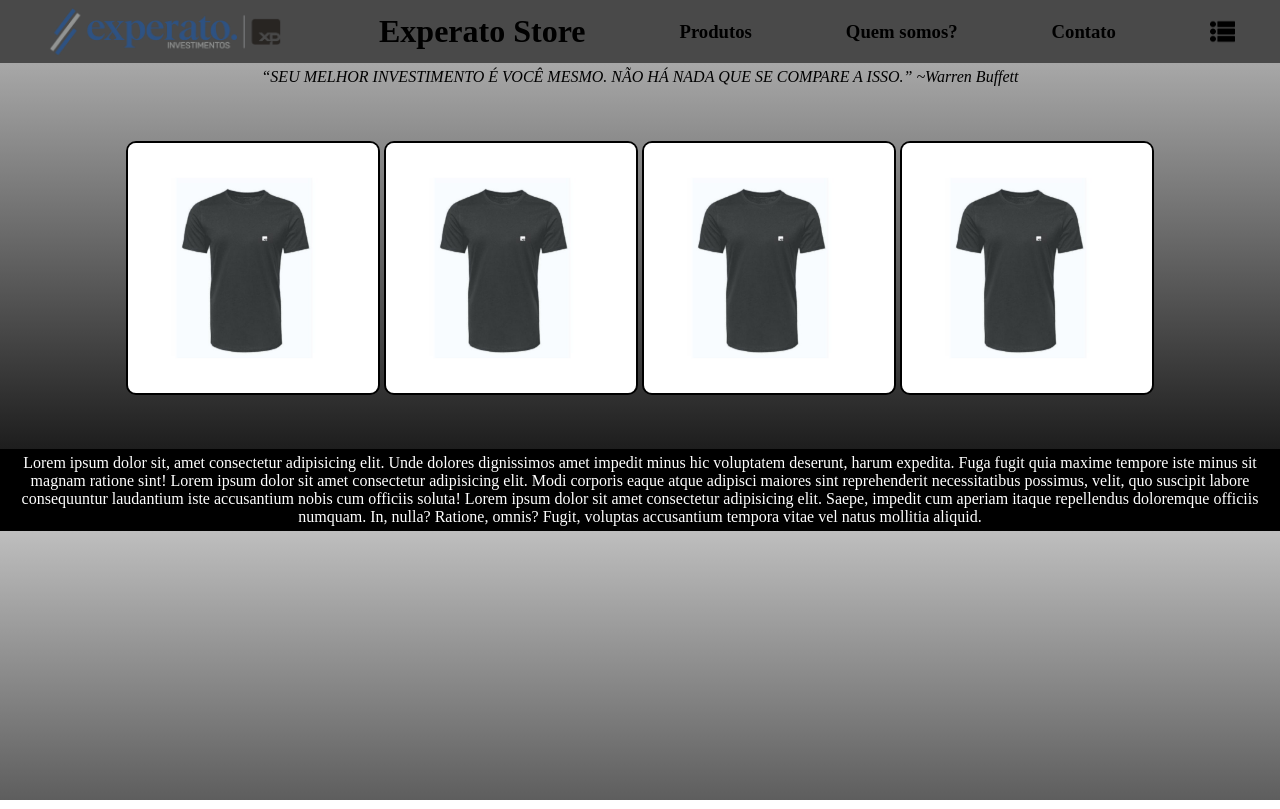
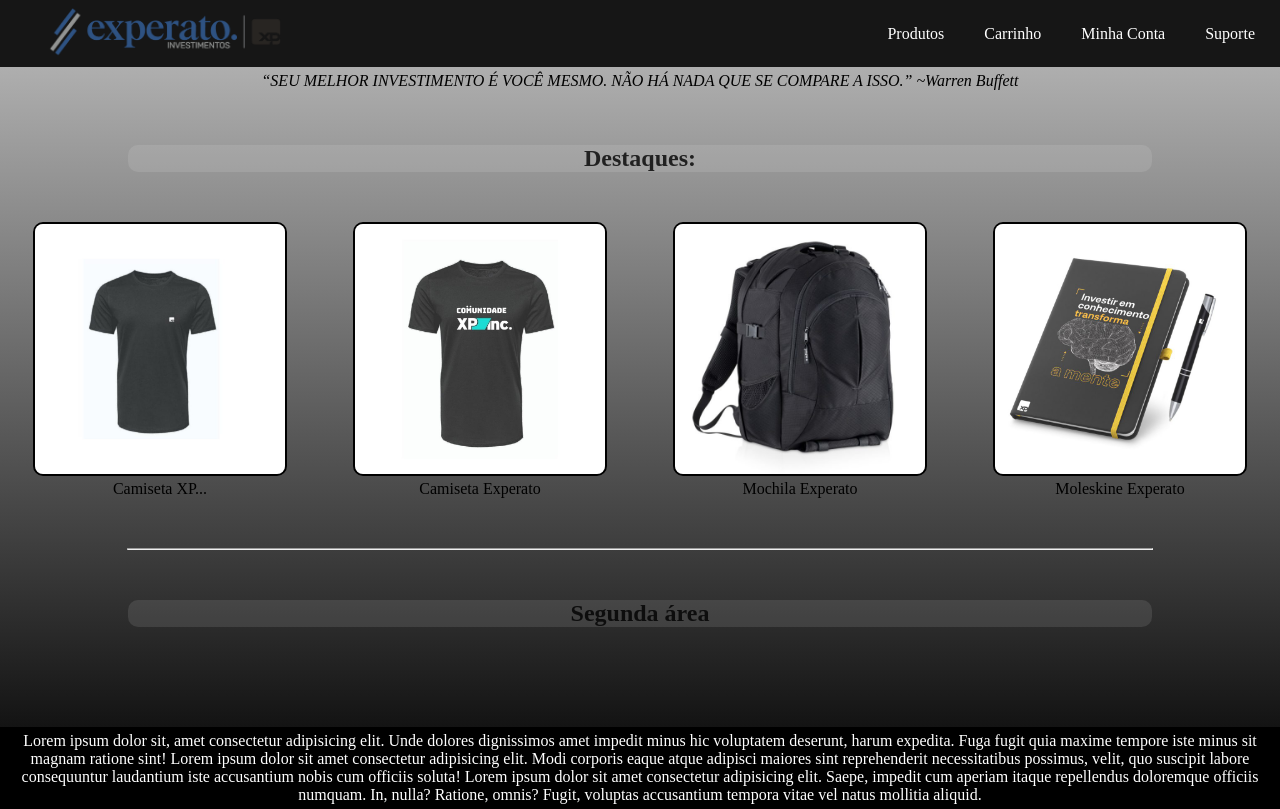
Before and after one commit to pedrodespessel/experato-store, a plain HTML site: page index.html in a window 1280 px wide. Drawn offline with Linux system fonts and the light colour scheme.

Commit message:
Responsividade

```diff
--- a/index.html
+++ b/index.html
@@ -9,24 +9,47 @@
 </head>
 <body>
     <main>
-        <header id="menu-bar">
-            <img src="images/logo-experato.png" alt="logo-experato" class="logo">
-            <h1>Experato Store</h1>
-            <h3 class="menu-bt">Produtos</h3>
-            <h3 class="menu-bt">Quem somos?</h3>
-            <h3 class="menu-bt">Contato</h3>
+        <nav id="menu-bar">
+            <div id="logo-div">
+                <img src="images/logo-experato.png" alt="logo-experato" class="logo">
+            </div>
+            <button class="menu-icon">&#9776;</button>
 
-            <img src="images/menu.png" alt="menu-icon" class="menu-icon">
-        </header>
+            <ul>
+                <li class="menu-bt">Produtos</li>
+                <li class="menu-bt">Carrinho</li>
+                <li class="menu-bt">Minha Conta</li>
+                <li class="menu-bt">Suporte</li>
+            </ul>
+        </nav>
         <section>
             <p class="frase"><i>“SEU MELHOR INVESTIMENTO É VOCÊ MESMO. NÃO HÁ NADA QUE SE COMPARE A ISSO.” ~Warren Buffett</i></p>
+            <h1 class="titulo">Destaques:</h1>
+            <div class="container">
+                <div class="box-produto">
+                    <img class="produto1" src="images/camiseta.jpg" alt="camiseta">
+                    <p>Camiseta XP...</p>
+                </div>
+                <div class="box-produto">
+                    <img class="produto1" src="images/camiseta2.jpg" alt="camiseta">
+                    <p>Camiseta Experato</p>
+                </div>
+                <div class="box-produto">
+                    <img class="produto1" src="images/mochila.jpg" alt="mochila">
+                    <p>Mochila Experato</p>
+                </div>
+                <div class="box-produto">
+                    <img class="produto1" src="images/moleskine.jpg" alt="moleskine">
+                    <p>Moleskine Experato</p>
+                </div>
+            </div>
+            <hr>
+            <div class="titulo">
+                <h1 class="destaques">Segunda área</h1>
+            </div>
+            <div class="area-2">
+            </div>
 
-            <div class="produtos">
-                <img class="camiseta" src="images/camiseta.jpg" alt="camiseta">
-                <img class="camiseta" src="images/camiseta.jpg" alt="camiseta">
-                <img class="camiseta" src="images/camiseta.jpg" alt="camiseta">
-                <img class="camiseta" src="images/camiseta.jpg" alt="camiseta">
-            </div>
         </section>
     </main>
     <footer>
--- a/style.css
+++ b/style.css
@@ -9,13 +9,13 @@
     height: 100%;
 }
 
-header {
-    display: grid;
+nav {
     padding: 5px;
+    justify-content: space-between;
 }
 
 #menu-bar {
-    background-color: rgb(73, 73, 73);
+    background-color: #161616;
     display: flex;
     justify-content: space-between;
     align-items: center;
@@ -23,14 +23,43 @@
 
 .menu-bt:hover {
     font-size: 24px;
-    background-color: #007c0a54;
+    background-color: rgba(255, 255, 255, 0.062);
     border-radius: 5px;
-    color: white;
+    color: rgb(31, 55, 134);
+    cursor: pointer;
+}
+
+ul {
+    list-style: none;
+    padding: 0;
+    overflow: hidden;
+    transition: all .5s;
+}
+
+nav, ul {
+    display: flex;
+    flex-direction: row;
 }
 
 .logo {
     width: 30vh;
     margin-left: 5vh;
+}
+
+li {
+    color: white;
+    padding: 0 20px;
+}
+
+button {
+    background-color: transparent;
+    border: none;
+    color: #fff;
+    font-size: 28px;
+    position: absolute;
+    right: 10px;
+    top: 10px;
+    display: none;
 }
 
 .menu-icon {
@@ -42,30 +71,89 @@
 .menu-icon:hover {
     width: 35px;
     height: 35px;
+    cursor: pointer;
+    color: rgb(31, 55, 134);
 }
 
 .frase {
     padding: 5px;
 }
 
-.produtos {
+.container {
     text-align: center;
     margin-top: 50px;
     margin-bottom: 50px;
+    display: flex;
+    flex-wrap: wrap;
 }
 
-.camiseta {
+.box-produto {
+    background-color: transparent;
+    margin: auto;
+}
+
+.produto1 {
     width: 250px;
     border-radius: 10px;
     border: 2px solid#000000;
+}
 
-}
-.camiseta:hover {
+.produto1:hover {
     width: 270px;
     border: 2px solid#007c0a;
+    cursor: pointer;
 }
+
+hr {
+    color: #000000;
+    width: 80%;
+    text-align: center;
+    margin: auto;
+}
+
+.titulo {
+    background-color: rgba(255, 255, 255, 0.1);
+    color: rgba(0, 0, 0, 0.8);
+    margin-top: 50px;
+    width: 80%;
+    margin-left: auto;
+    margin-right: auto;
+    border-radius: 10px;
+}
+
+    /*ALTURA TEMPORÁRIA*/
+.area-2 {
+    height: 100px;
+}
+
 footer {
     background-color: #000000;
     color: white;
     padding: 5px;
 }
+
+button:focus ~ ul {
+    height: 85px;
+}
+
+@media (max-width: 700px) {
+    nav, ul {
+        flex-direction: column;
+        align-items: unset;
+    }
+
+    ul {
+        text-align: center;
+        height: 0;
+    }
+
+    li, ul {
+        width: 100%;
+    }
+
+    button {
+        display: flex;
+    }
+}
+
+/* TODO:
```
Also changed, not shown: images/camiseta2.jpg (added), images/mochila.jpg (added), images/moleskine.jpg (added).
